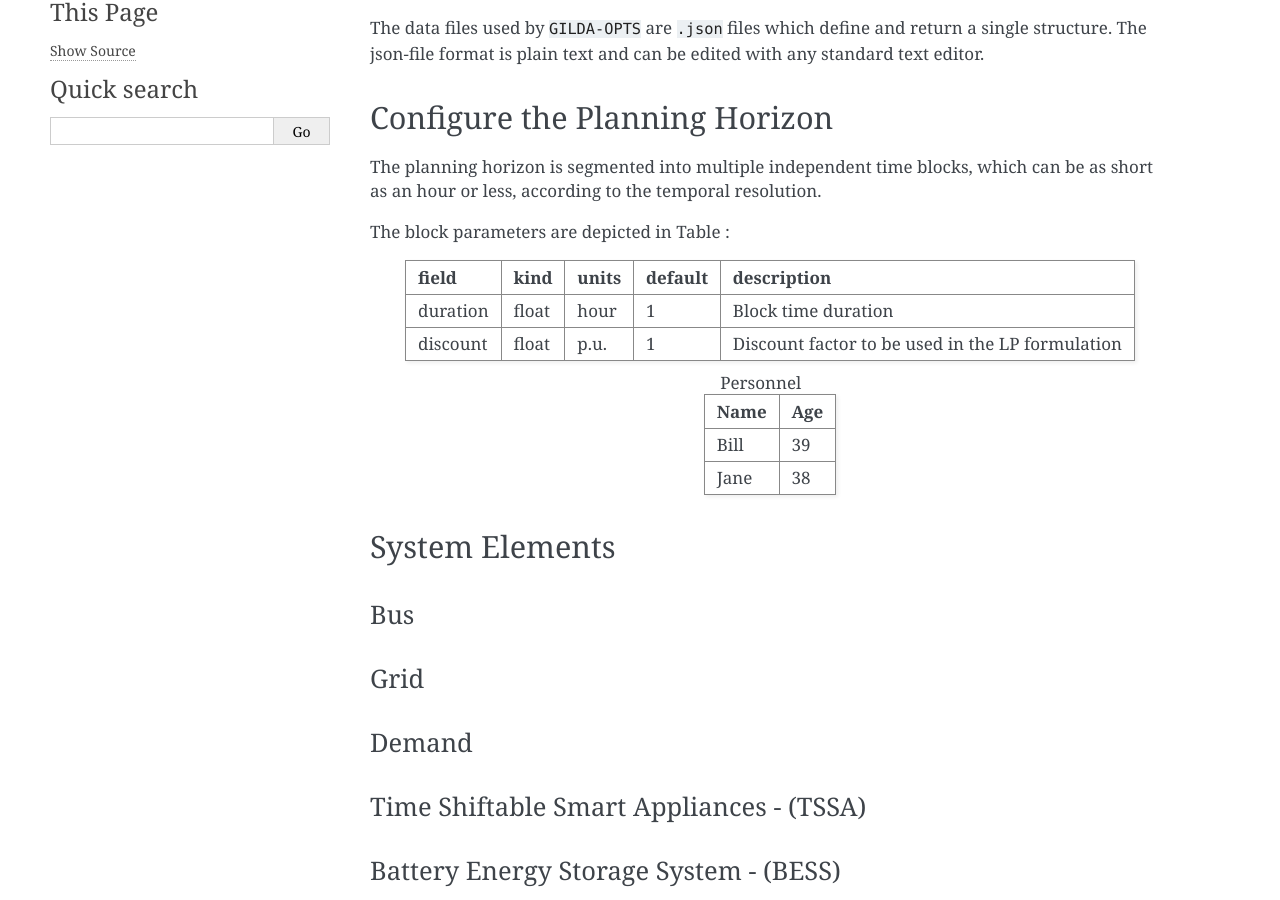
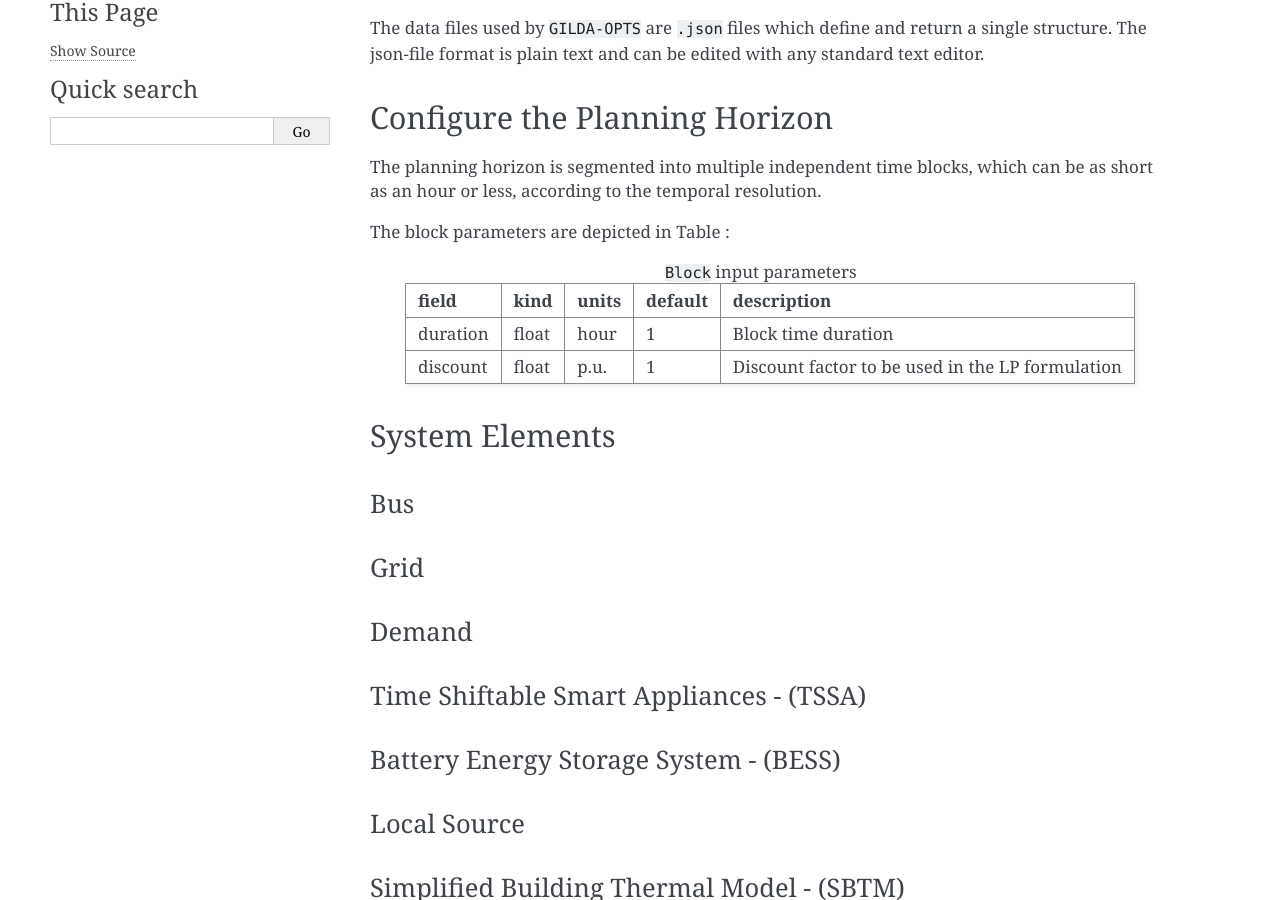
Before and after one commit to marcelomatus/gilda-opts, a Sphinx documentation site: the page built from docs/Modeling.rst, in a window 1280 px wide and 900 px high, scrolled down 404 px. Built offline with Sphinx 7.4.7, drawn with Linux system fonts in a browser that asks for light colours; pages that are not in the unit, such as notebooks, are missing from menus.

Commit message:
Update Modeling.rst

```diff
--- a/docs/Modeling.rst
+++ b/docs/Modeling.rst
@@ -26,23 +26,15 @@ The block parameters are depicted in Table :
 .. table:: ``Block`` input parameters
    :widths: auto
 
-+----------+-------+-------+---------+--------------------------------------------------+
-|  field   | kind  | units | default |                description                       |
-+==========+=======+=======+=========+==================================================+
-| duration | float | hour  |    1    | Block time duration                              |
-+----------+-------+-------+---------+--------------------------------------------------+
-| discount | float | p.u.  |    1    | Discount factor to be used in the LP formulation |
-+----------+-------+-------+---------+--------------------------------------------------+
+   +----------+-------+-------+---------+--------------------------------------------------+
+   |  field   | kind  | units | default |                description                       |
+   +==========+=======+=======+=========+==================================================+
+   | duration | float | hour  |    1    | Block time duration                              |
+   +----------+-------+-------+---------+--------------------------------------------------+
+   | discount | float | p.u.  |    1    | Discount factor to be used in the LP formulation |
+   +----------+-------+-------+---------+--------------------------------------------------+
 
-.. table:: Personnel
 
-   +----------+---------+
-   |Name      |Age      |
-   +==========+=========+
-   |Bill      |39       |
-   +----------+---------+
-   |Jane      |38       |
-   +----------+---------+
 
 ===============
 System Elements
```
